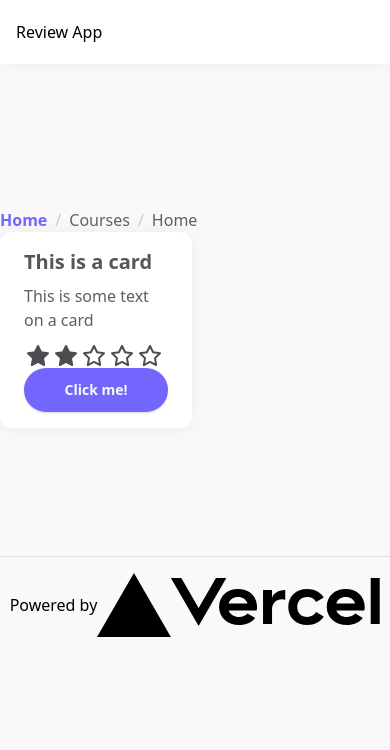
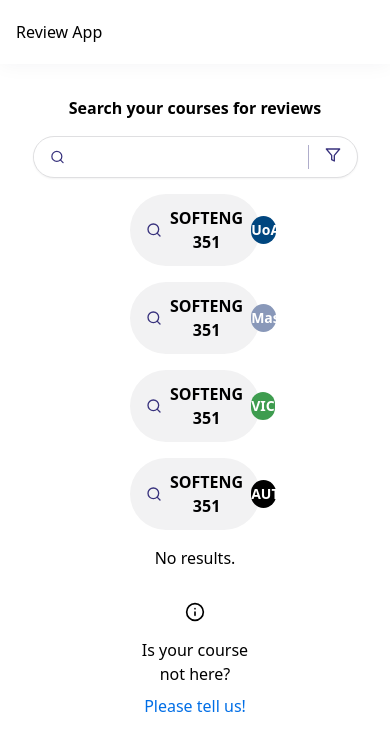
Before and after one commit to Course-Reviews/review-site, a Next.js app: page / in a window 390 px wide. Shown: the top 750 px of the page. Built offline with nearby package versions, Linux system fonts and the light colour scheme; what async-modals would draw is missing.

Commit message:
Setup mobile and desktop search
Initial (no data fetching yet)

```diff
--- /dev/null
+++ b/components/SearchResult.tsx
@@ -0,0 +1,31 @@
+import Link from 'next/link';
+import UniTag from './UniTag';
+import { FiSearch } from 'react-icons/fi';
+
+type Uni = {
+  id: string;
+  name: string;
+  uni: string;
+};
+
+export interface SearchResultProps {
+  result: Uni;
+}
+
+const SearchResult: React.FC<SearchResultProps> = (props) => (
+  <Link key={props.result.id} href='#' passHref>
+    <li className='flex items-center w-full justify-between py-3 my-4 px-4 bg-gray-100 rounded-full'>
+      <div className='flex items-center'>
+        <div className='text-primary-900 '>
+          <FiSearch />
+        </div>
+        <span className='px-2 font-semibold'>{props.result.name}</span>
+      </div>
+      <div className='w-1/4'>
+        <UniTag uni={props.result.uni} />
+      </div>
+    </li>
+  </Link>
+);
+
+export default SearchResult;
--- /dev/null
+++ b/components/UniFilter.tsx
@@ -0,0 +1,40 @@
+import { FiSearch, FiFilter, FiArrowLeft, FiInfo } from 'react-icons/fi';
+import Link from 'next/link';
+import UniTag from '../components/UniTag';
+import { SetStateAction } from 'react';
+
+export interface UniFilterProps {
+  list: string[]; // list of unis to include
+  state: {
+    list: string[];
+    show: boolean;
+  };
+  action: React.Dispatch<SetStateAction<any>>;
+}
+
+const UniFilter: React.FC<UniFilterProps> = (props) => (
+  // UniFilter is used for the search pages to filter the results
+  <div className='flex  flex-wrap my-2'>
+    {props.list.map((uni) => (
+      <div
+        key={uni}
+        className={`w-1/4 px-1 py-1 ${
+          props.state.list.includes(uni) ? 'opacity-100' : 'opacity-30'
+        }`}
+        onClick={() => {
+          if (props.state.list.includes(uni)) {
+            // toggle unis
+            const updated: string[] = props.state.list.filter((u) => u !== uni);
+            props.action({ ...props.state, list: updated });
+          } else {
+            props.action({ ...props.state, list: [...props.state.list, uni] });
+          }
+        }}
+      >
+        <UniTag uni={uni} />
+      </div>
+    ))}
+  </div>
+);
+
+export default UniFilter;
--- /dev/null
+++ b/components/UniTag.tsx
@@ -0,0 +1,15 @@
+export interface UniTagProps {
+  uni: string;
+}
+
+const UniTag: React.FC<UniTagProps> = (props) => (
+  // Uni tag shows which university an item belongs to and is primarily used in filters and search results
+  // Todo improve color contrast for certain unis
+  <div
+    className={`bg-${props.uni.toLocaleLowerCase()} text-white rounded-full text-center font-semibold text-sm py-1 `}
+  >
+    <span>{props.uni}</span>
+  </div>
+);
+
+export default UniTag;
--- a/package.json
+++ b/package.json
@@ -14,6 +14,7 @@
     "classnames": "^2.3.1",
     "next": "latest",
     "react": "^17.0.2",
+    "react-device-detect": "^1.17.0",
     "react-dom": "^17.0.2",
     "react-icons": "^4.2.0"
   },
--- a/pages/_app.tsx
+++ b/pages/_app.tsx
@@ -8,7 +8,7 @@ import classNames from 'classnames';
 
 const MyApp = ({ Component, pageProps }: AppProps) => (
   <ModalProvider
-    backgroundClassName={isExiting =>
+    backgroundClassName={(isExiting) =>
       classNames(
         'fixed inset-0 bg-gray-900 bg-opacity-75 flex justify-center items-center z-40',
         isExiting ? 'animate-modal-bg-fade-out' : 'animate-modal-bg-fade-in'
@@ -16,12 +16,10 @@ const MyApp = ({ Component, pageProps }: AppProps) => (
     }
     exitDelay={200}
   >
-    <div className='bg-gray-50 min-h-screen select-none'>
-      <Navbar>
-        <Container>Review App</Container>
-      </Navbar>
-      <Component {...pageProps} />
-    </div>
+    <Navbar>
+      <Container>Review App</Container>
+    </Navbar>
+    <Component {...pageProps} />
   </ModalProvider>
 );
 
--- a/pages/index.tsx
+++ b/pages/index.tsx
@@ -1,46 +1,111 @@
-import Head from 'next/head'
-import Image from 'next/image'
-import React from 'react';
-import BreadCrumbs from '../components/atom/BreadCrumbs';
-import Button from '../components/atom/Button';
-import Card from '../components/atom/Card';
-import StarRating from '../components/atom/StarRating';
-import logo from '../public/vercel.svg'
+import Head from 'next/head';
 
-const Home = () => (
-    <div className='bg-gray-50 min-h-screen'>
-      <Head>
-        <title>Please Work</title>
-        <link rel='icon' href='/favicon.ico' />
-      </Head>
+import React, { ChangeEvent, useState } from 'react';
+import { useRef } from 'react';
+import { FiSearch, FiFilter, FiInfo } from 'react-icons/fi';
+import UniTag from '../components/UniTag';
+import { isMobile } from 'react-device-detect';
+import { useRouter } from 'next/router';
+import UniFilter from '../components/UniFilter';
+import SearchResult from '../components/SearchResult';
+export interface LandingProps {}
 
-      <main className='container mx-auto py-32'>
-        <BreadCrumbs>
-          <BreadCrumbs.Item href='/'>Home</BreadCrumbs.Item>
-          <BreadCrumbs.Item href='/courses'>Courses</BreadCrumbs.Item>
-          <BreadCrumbs.Item href='/courses/softeng351'>Home</BreadCrumbs.Item>
-        </BreadCrumbs>
-        <Card className={'w-48'}>
-          <Card.Body>
-            <Card.Title>This is a card</Card.Title>
-            <Card.Text>This is some text on a card</Card.Text>
-            <StarRating rating={2.5}/>
-            <Button grow>Click me!</Button>
-          </Card.Body>
-        </Card>
-      </main>
-      <footer className='flex items-center justify-center w-full h-24 border-t'>
-        <a
-          className='flex items-center justify-center'
-          href='https://vercel.com?utm_source=create-next-app&utm_medium=default-template&utm_campaign=create-next-app'
-          target='_blank'
-          rel='noopener noreferrer'
-        >
-          Powered by{' '}
-          <Image src={logo} alt='Vercel Logo' className='h-4 ml-2' />
-        </a>
-      </footer>
-    </div>
-  )
+const Landing: React.FC<LandingProps> = () => {
+  const searchInput = useRef<HTMLInputElement>(null);
 
-export default Home;
+  const [searchValue, setSearchValue] = useState<string>('');
+
+  const [filter, setFilter] = useState<{
+    list: string[];
+    show: boolean;
+  }>({ list: [], show: false }); // Todo only filters by university right now
+  const [searchResults, setSearchResults] = useState<{
+    loaded: boolean;
+    list: Uni[];
+  }>({ list: [], loaded: true });
+
+  const router = useRouter();
+  // Landing page contains the search where users will primarily select courses to view.
+  // Todo For SEO, might need content to have needed keywords and stuff (could be latest posts etc.)
+
+  const toMobileSearch = async () => {
+    // * On mobile we use the modal instead so need to un-focus from this input to prevent typing behind modal
+    // * On desktop we just use this page
+    console.log(isMobile);
+    if (!isMobile) {
+      return;
+    }
+    router.push('./search/MobileSearch');
+  };
+
+  const results = [
+    { id: '1', name: 'SOFTENG 351', uni: 'UoA' },
+    { id: '2', name: 'SOFTENG 351', uni: 'Massey' },
+    { id: '3', name: 'SOFTENG 351', uni: 'VIC' },
+    { id: '4', name: 'SOFTENG 351', uni: 'AUT' },
+  ];
+
+  const universities: string[] = ['UoA', 'Massey', 'AUT', 'VIC', 'Otago'];
+
+  return (
+    <main className='container mx-auto my-auto md:h-5/6 md:flex md:flex-col md:w-full md:justify-center md:items-center'>
+      <section className='container flex flex-col '>
+        <h1 className='text-center font-semibold py-4 '>Search your courses for reviews</h1>
+        <div className='container mx-auto my-auto  py-2 w-5/6 md:max-w-md  bg-white flex justify-between items-center border  rounded-full shadow-sm '>
+          <div className=' container px-4 flex items-center text-primary-900 bg-white rounded-full'>
+            <FiSearch />
+            <input
+              type='text'
+              className='px-2 focus:outline-none w-full'
+              value={searchValue}
+              onFocus={toMobileSearch}
+              ref={searchInput}
+              onChange={(event: ChangeEvent<HTMLInputElement>) =>
+                setSearchValue(event.currentTarget.value)
+              }
+            />
+          </div>
+          <div className='px-4 text-primary-900 border-l border-primary-900 border-opacity-40'>
+            <button onClick={() => !isMobile && setFilter({ ...filter, show: !filter.show })}>
+              <FiFilter />
+            </button>
+          </div>
+        </div>
+      </section>
+      <section
+        className='w-1/4   my-4 mx-auto '
+        style={{ display: filter.show ? 'block' : 'none' }}
+      >
+        {/* //Todo add transition/animation to dropping down
+         */}
+        <span className='text-sm text-gray-700'>Filter by:</span>
+
+        <UniFilter list={universities} state={filter} action={setFilter} />
+      </section>
+      <section className='w-1/3 md:w-1/2 xl:px-20 md:px-10 xl:w-2/5 mx-auto text-center'>
+        {searchResults.loaded && (
+          <ul>
+            {results.map((result) => (
+              <SearchResult result={result} key={result.id} />
+            ))}
+          </ul>
+        )}
+        {!searchResults.loaded && <span>Loading...</span>}
+        {searchResults.loaded && !searchResults.list.length && (
+          <div>
+            <span>No results.</span>
+            <div className='flex items-center flex-col my-4'>
+              <div className='my-4'>
+                <FiInfo size='20' />
+              </div>
+              <span>Is your course not here?</span>
+              <span className='text-info-600 my-2'>Please tell us!</span>
+            </div>
+          </div>
+        )}
+      </section>
+    </main>
+  );
+};
+
+export default Landing;
--- /dev/null
+++ b/pages/search/MobileSearch.tsx
@@ -0,0 +1,98 @@
+import { ChangeEvent, useRef, useState } from 'react';
+import { FiSearch, FiFilter, FiArrowLeft, FiInfo } from 'react-icons/fi';
+import Link from 'next/link';
+import UniTag from '../../components/UniTag';
+import UniFilter from '../../components/UniFilter';
+import SearchResult from '../../components/SearchResult';
+
+const MobileSearch: React.FC = ({}) => {
+  const results = [
+    { id: '1', name: 'SOFTENG 351', uni: 'UoA' },
+    { id: '2', name: 'SOFTENG 351', uni: 'Massey' },
+    { id: '3', name: 'SOFTENG 351', uni: 'VIC' },
+    { id: '4', name: 'SOFTENG 351', uni: 'AUT' },
+  ];
+
+  type Uni = {
+    id: string;
+    name: string;
+    uni: string;
+  };
+
+  const universities: string[] = ['UoA', 'Massey', 'AUT', 'VIC', 'Otago'];
+
+  const [searchInput, setSearchInput] = useState<string>('');
+  const [filter, setFilter] = useState<{
+    list: string[];
+    show: boolean;
+  }>({ list: [], show: false }); // Todo only filters by university right now
+  const [searchResults, setSearchResults] = useState<{
+    loaded: boolean;
+    list: Uni[];
+  }>({ list: [], loaded: true });
+
+  const fetchSearchResults = async () => {
+    // const data = await get
+  };
+
+  return (
+    <div className='bg-white '>
+      <section>
+        <div className='container mx-auto my-4 py-2 w-5/6  bg-white flex justify-between items-center border-b border-primary-900  '>
+          <div className=' container  flex items-center text-primary-900 bg-white '>
+            <Link href='/' passHref>
+              <div>
+                <FiArrowLeft />
+              </div>
+            </Link>
+            <input
+              type='text'
+              autoFocus
+              className='px-2 focus:outline-none'
+              value={searchInput}
+              onChange={(event: ChangeEvent<HTMLInputElement>) =>
+                setSearchInput(event.currentTarget.value)
+              }
+            />
+          </div>
+          <div className='px-4 text-primary-900 border-l border-primary-900 border-opacity-40'>
+            <button onClick={() => setFilter({ ...filter, show: !filter.show })}>
+              <FiFilter />
+            </button>
+          </div>
+        </div>
+      </section>
+      <section className='w-5/6 mx-auto' style={{ display: filter.show ? 'block' : 'none' }}>
+        {/* //Todo add transition/animation to dropping down
+         */}
+        <span className='text-sm text-gray-700'>Filter by:</span>
+
+        <UniFilter list={universities} state={filter} action={setFilter} />
+      </section>
+      <section className='w-5/6 mx-auto text-center'>
+        {searchResults.loaded && (
+          <ul>
+            {results.map((result) => (
+              <SearchResult result={result} key={result.id} />
+            ))}
+          </ul>
+        )}
+        {!searchResults.loaded && <span>Loading...</span>}
+        {searchResults.loaded && !searchResults.list.length && (
+          <div>
+            <span>No results.</span>
+            <div className='flex items-center flex-col my-4'>
+              <div className='my-4'>
+                <FiInfo size='20' />
+              </div>
+              <span>Is your course not here?</span>
+              <span className='text-info-600 my-2'>Please tell us!</span>
+            </div>
+          </div>
+        )}
+      </section>
+    </div>
+  );
+};
+
+export default MobileSearch;
--- a/styles/index.css
+++ b/styles/index.css
@@ -7,3 +7,8 @@
     -webkit-tap-highlight-color: transparent;
   }
 }
+#__next,
+body,
+html {
+  height: 100%;
+}
```
Also changed, not shown: tailwind.config.js (+11 -6 lines), 1 other file (tests, documents, lock files or other folders).
